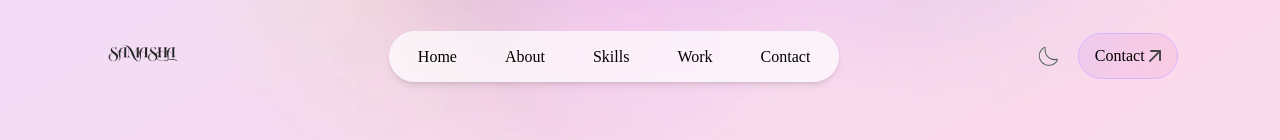
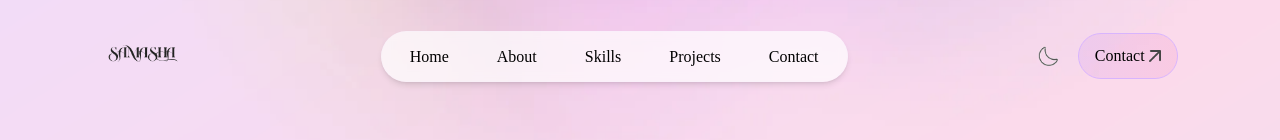
Before and after one commit to SamashaHettiarachchi/my-app-Porfolio, a Next.js app: page / in a window 1280 px wide. Shown: the top 140 px of the page. Built offline with nearby package versions, Linux system fonts and the light colour scheme; a web font is replaced by a local one.

Commit message:
enhance_ui

```diff
--- a/app/Components/NavBar.jsx
+++ b/app/Components/NavBar.jsx
@@ -84,9 +84,9 @@ const NavBar = ({ isdarkMode, setIsDarkMode }) => {
           <li>
             <a
               className="font-Ovo dark:text-white hover:bg-gradient-to-r hover:from-cyan-600 hover:to-blue-600 hover:bg-clip-text hover:text-transparent transition-all duration-300 px-3 py-1 rounded-full hover:scale-105"
-              href="#work"
+              href="#projects"
             >
-              Work
+              Projects
             </a>
           </li>
           <li>
@@ -179,9 +179,9 @@ const NavBar = ({ isdarkMode, setIsDarkMode }) => {
             <a
               className="font-Ovo dark:text-white hover:bg-gradient-to-r hover:from-cyan-600 hover:to-blue-600 hover:bg-clip-text hover:text-transparent transition-all duration-300 px-3 py-2 rounded-lg hover:scale-105 block"
               onClick={closeMenu}
-              href="#work"
+              href="#projects"
             >
-              Work
+              Projects
             </a>
           </li>
           <li>
--- a/app/page.js
+++ b/app/page.js
@@ -3,7 +3,7 @@ import NavBar from "./Components/NavBar";
 import Header from "./Components/Header";
 import About from "./Components/About";
 import Skills from "./Components/Skills";
-import Work from "./Components/work";
+import Projects from "./Components/Projects";
 import Contact from "./Components/Contact";
 import Footer from "./Components/Footer";
 import { useEffect, useState } from "react";
@@ -38,7 +38,7 @@ export default function Home() {
       <Header isdarkMode={isdarkMode} setIsDarkMode={setIsDarkMode} />
       <About isdarkMode={isdarkMode} setIsDarkMode={setIsDarkMode} />
       <Skills isdarkMode={isdarkMode} setIsDarkMode={setIsDarkMode} />
-      <Work isdarkMode={isdarkMode} setIsDarkMode={setIsDarkMode} />
+      <Projects isdarkMode={isdarkMode} setIsDarkMode={setIsDarkMode} />
       <Contact isdarkMode={isdarkMode} setIsDarkMode={setIsDarkMode} />
       <Footer isdarkMode={isdarkMode} setIsDarkMode={setIsDarkMode} />
     </>
```
Also changed, not shown: 1 other file (tests, documents, lock files or other folders).
